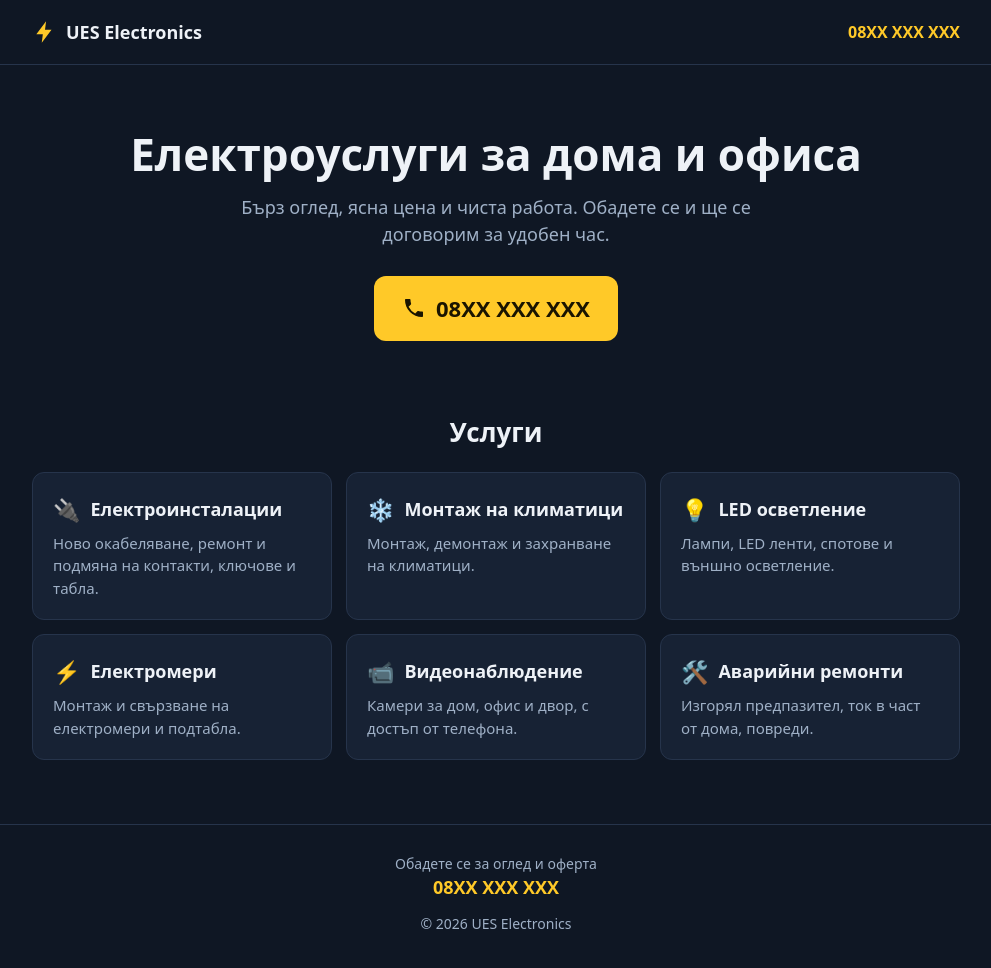
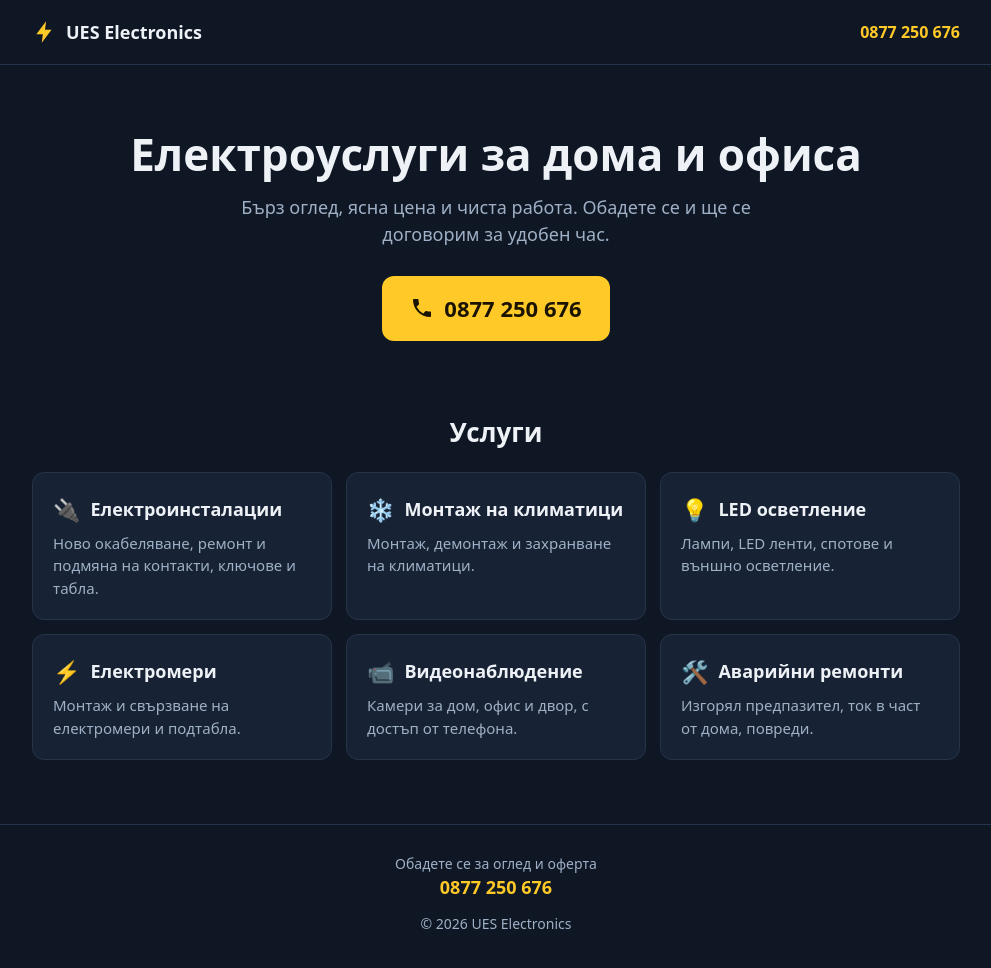
Before and after one commit to MartoIgnatov0220/ues-electronics, a plain HTML site: page index.html in a window 1280 px wide. Shown: the whole page, without its empty margins (144-1135 px from the left). Drawn offline with Linux system fonts and the light colour scheme.

Commit message:
Add phone number
Co-Authored-By: Claude Opus 5.5 <noreply@anthropic.com>

```diff
--- a/index.html
+++ b/index.html
@@ -6,7 +6,7 @@
 <title>UES Electronics</title>
 <meta name="description" content="Електроинсталации, климатици, LED осветление, електромери и видеонаблюдение. Обадете се за оглед и оферта.">
 <style>
-  /* ==== EDIT HERE: phone number appears in 3 places below (search for 08XX) ==== */
+  /* ==== EDIT HERE: phone number appears in 3 places below (search for 0877) ==== */
   :root {
     --bg: #0f1724;
     --panel: #172234;
@@ -77,7 +77,7 @@
       <svg viewBox="0 0 24 24" aria-hidden="true"><path d="M13 2 4 14h6l-1 8 9-12h-6l1-8z"/></svg>
       UES Electronics
     </div>
-    <a class="head-phone" href="tel:+359000000000">08XX XXX XXX</a>
+    <a class="head-phone" href="tel:+359877250676">0877 250 676</a>
   </div>
 </header>
 
@@ -86,9 +86,9 @@
     <div class="wrap">
       <h1>Електроуслуги за дома и офиса</h1>
       <p>Бърз оглед, ясна цена и чиста работа. Обадете се и ще се договорим за удобен час.</p>
-      <a class="call" href="tel:+359000000000">
+      <a class="call" href="tel:+359877250676">
         <svg viewBox="0 0 24 24" aria-hidden="true"><path d="M6.6 10.8a15.1 15.1 0 0 0 6.6 6.6l2.2-2.2c.3-.3.7-.4 1-.2 1.1.4 2.3.6 3.6.6.6 0 1 .4 1 1V20c0 .6-.4 1-1 1A17 17 0 0 1 3 4c0-.6.4-1 1-1h3.5c.6 0 1 .4 1 1 0 1.3.2 2.5.6 3.6.1.3 0 .7-.2 1l-2.3 2.2z"/></svg>
-        08XX XXX XXX
+        0877 250 676
       </a>
     </div>
   </section>
@@ -129,12 +129,12 @@
 <footer>
   <div class="wrap">
     <p>Обадете се за оглед и оферта</p>
-    <p><a href="tel:+359000000000">08XX XXX XXX</a></p>
+    <p><a href="tel:+359877250676">0877 250 676</a></p>
     <p style="margin-top:12px">© 2026 UES Electronics</p>
   </div>
 </footer>
 
-<a class="sticky" href="tel:+359000000000">
+<a class="sticky" href="tel:+359877250676">
   <svg viewBox="0 0 24 24" aria-hidden="true"><path d="M6.6 10.8a15.1 15.1 0 0 0 6.6 6.6l2.2-2.2c.3-.3.7-.4 1-.2 1.1.4 2.3.6 3.6.6.6 0 1 .4 1 1V20c0 .6-.4 1-1 1A17 17 0 0 1 3 4c0-.6.4-1 1-1h3.5c.6 0 1 .4 1 1 0 1.3.2 2.5.6 3.6.1.3 0 .7-.2 1l-2.3 2.2z"/></svg>
   Обади се
 </a>
```
